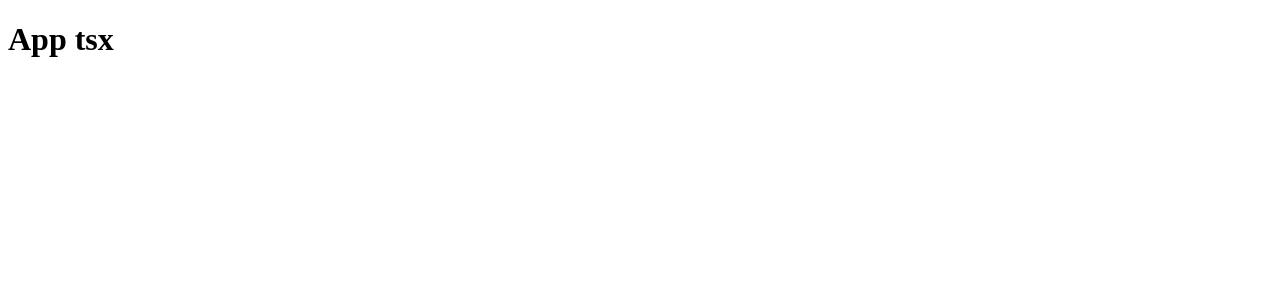
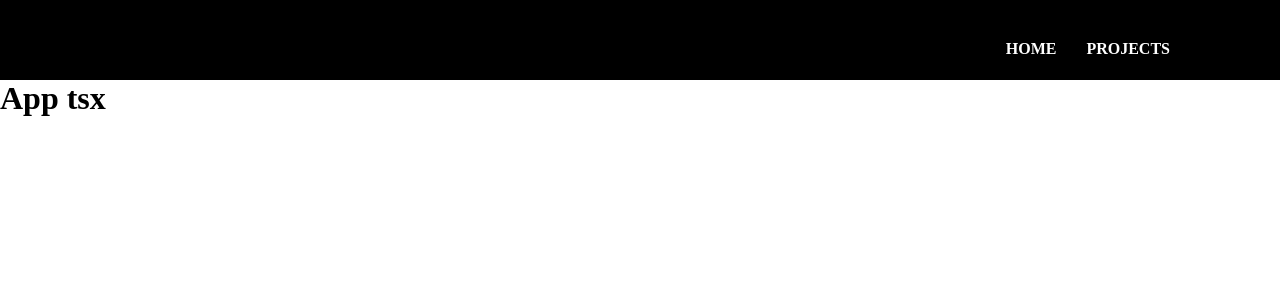
Before and after one commit to jordan-cod/portfolio, a React (Vite) app: page / in a window 1280 px wide. Shown: the top 300 px of the page. Built offline with nearby package versions, Linux system fonts and the light colour scheme.

Commit message:
feat:Testando git actions #1

```diff
--- /dev/null
+++ b/src/components/common/Header/style.module.css
@@ -0,0 +1,39 @@
+.header{
+    background-color: black;
+    width: 100%;
+    height: 80px;
+    padding-top: 20px;
+
+    display: flex;
+    align-items: center;
+    justify-content: center;
+}
+.header > nav{
+    width: 1080px;
+    height: 100%;
+    display: flex;
+    justify-content: space-between;
+    align-items: center;
+}
+.header > nav > ul{
+    display: flex;
+    align-items: center;
+    height: 100%;
+    column-gap: 10px;
+    color: white;
+    text-transform: uppercase;
+    font-weight: 700;
+}
+.header > nav > ul > a{
+    display: block;
+    display: flex;
+    align-items: center;
+    padding: 5px 10px;
+    width: 100%;
+    height: 100%;
+    border-bottom: 2px solid transparent;
+    transition: border .2s ease-in-out;
+}
+.header > nav > ul > a:hover{
+    border-bottom: 3px solid red;
+}
--- a/src/pages/user/HomePage/HomePage.tsx
+++ b/src/pages/user/HomePage/HomePage.tsx
@@ -1,7 +1,21 @@
+import { Link } from "react-router-dom";
+import style from '@/components/common/Header/style.module.css'
+
 function HomePage() {
 
   return (
     <>
+      <header className={style.header}>
+        <nav>
+          <Link to="/">
+            Gabriel <span>Jordan</span>
+          </Link>
+          <ul>
+            <Link to="/">Home</Link>
+            <Link to="/projects">Projects</Link>
+          </ul>
+        </nav>
+      </header>
       <h1>App tsx</h1>
     </>
   )
--- a/src/styles/global.css
+++ b/src/styles/global.css
@@ -0,0 +1,9 @@
+*{
+    padding: 0;
+    margin: 0;
+    box-sizing: border-box;
+}
+a{
+    text-decoration: none;
+    color: inherit;
+}
```
Also changed, not shown: src/components/common/Header/HeaderComponent.tsx (added, +17 -0 lines).
